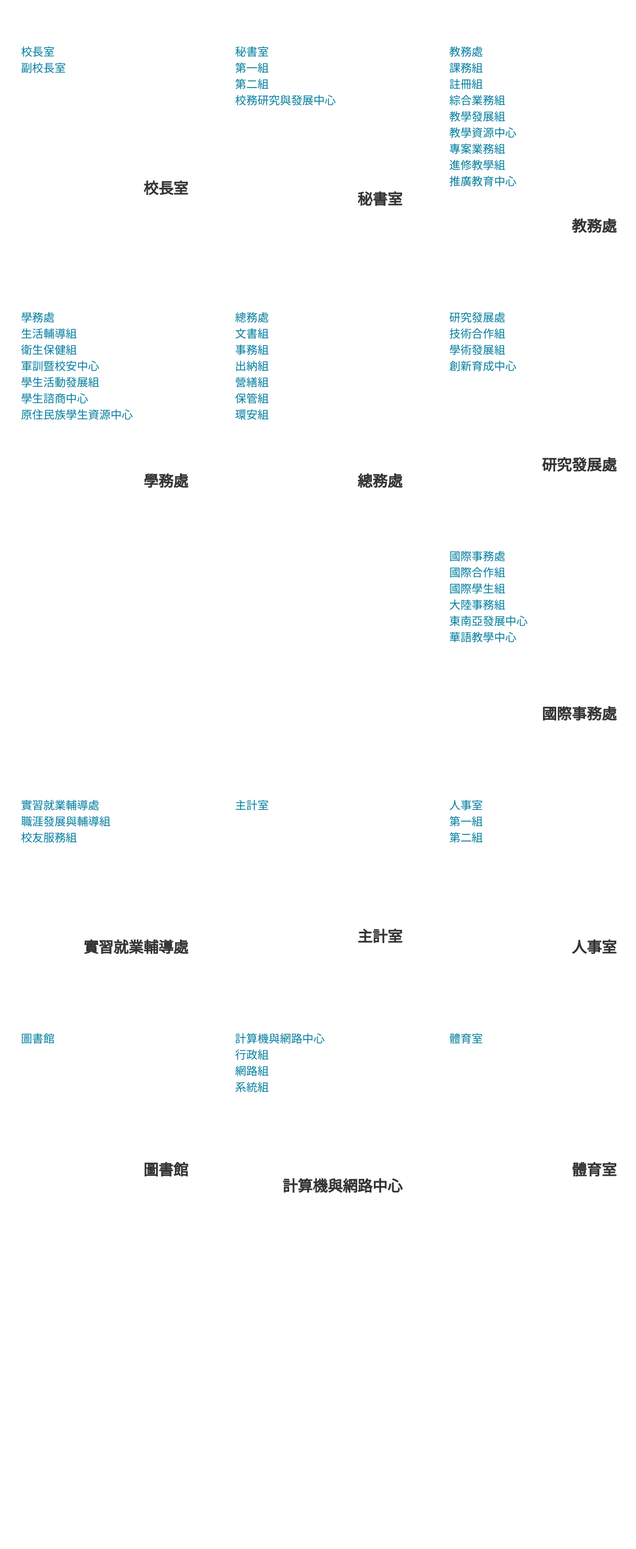
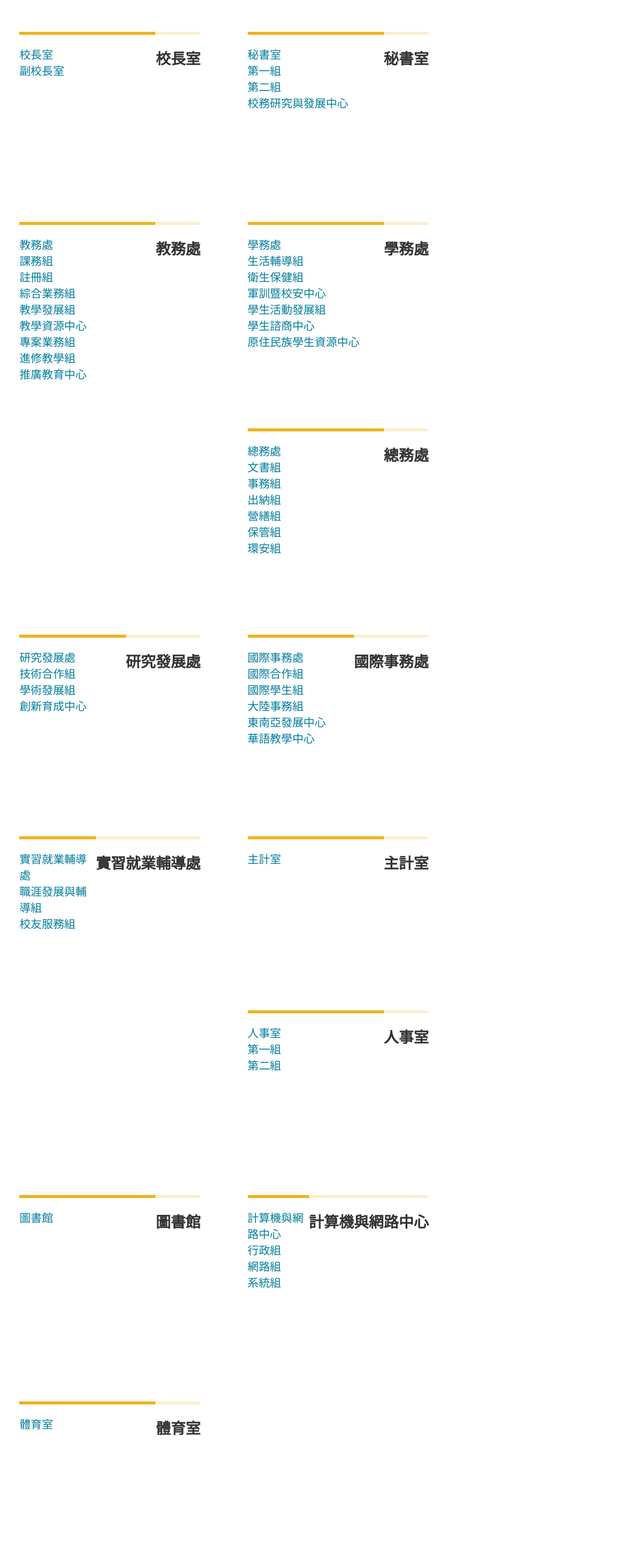
Before and after one commit to karta2341940/gura, a plain HTML site: page backup.html in a window 1280 px wide. Shown: the whole page at 60% size, without its empty margins (155-1215 px from the left). Before the commit the page ends 2052 px from the top, so only its background shows below. Drawn offline with Linux system fonts and the light colour scheme; files that its build step writes are made by us from their sources.

Commit message:
desktop ok

```diff
--- a/backup.html
+++ b/backup.html
@@ -1,7 +1,6 @@
 <link href="/var/file/0/1000/img/3993/desktop.css" rel="stylesheet" type="text/css" media="only screen and (min-width: 768px)">
-<link href="./mobile.css" rel="stylesheet" type="text/css" media="only screen and (min-width: 0px) and (max-width: 320px)">
-<link href="./tablet.css" rel="stylesheet" type="text/css" media="only screen and (min-width: 320px) and (max-width: 768px)">
-
+<link href="/var/file/0/1000/img/3993/mobile.css" rel="stylesheet" type="text/css" media="only screen and (min-width: 0px) and (max-width: 320px)">
+<link href="/var/file/0/1000/img/3993/tablet.css" rel="stylesheet" type="text/css" media="only screen and (min-width: 320px) and (max-width: 768px)">
 
 <div class="outside">
 
@@ -9,6 +8,13 @@
 
     <div class="block ">
 
+        <div class="title">
+
+            <h3 class="ptitle">校長室</h3>
+
+        </div>
+
+        <div class="underline"></div>
 
         <div class="list">
             <br/>
@@ -22,20 +28,21 @@
             <br/>
             <br/>
             <br/>
-        </div>
-
-        <div class="title">
-
-            <h3 class="ptitle">校長室</h3>
 
         </div>
-
 
     </div>
 
 
     <div class="block ">
 
+        <div class="title">
+
+            <h3 class="ptitle">秘書室</h3>
+
+        </div>
+
+        <div class="underline"></div>
 
         <div class="list">
             <br/>
@@ -49,20 +56,21 @@
             <br/>
             <br/>
             <br/>
-        </div>
-
-        <div class="title">
-
-                <h3 class="ptitle">秘書室</h3>
 
         </div>
-
 
     </div>
 
 
     <div class="block ">
 
+
+        <div class="title">
+
+                <h3 class="ptitle">教務處</h3>
+        </div>
+
+        <div class="underline"></div>
 
         <div class="list">
             <br/>
@@ -79,11 +87,6 @@
 
         </div>
 
-        <div class="title">
-
-                <h3 class="ptitle">教務處</h3>
-
-        </div>
 
 
     </div>
@@ -91,6 +94,14 @@
 
     <div class="block ">
 
+
+        <div class="title">
+
+            <h3 class="ptitle">學務處</h3>
+
+        </div>
+
+        <div class="underline"></div>
 
         <div class="list">
             <br/>
@@ -104,14 +115,10 @@
             <br/>
             <br/>
             <br/>
+
         </div>
 
 
-        <div class="title">
-
-                <h3 class="ptitle">學務處</h3>
-
-        </div>
 
 
     </div>
@@ -119,6 +126,13 @@
 
     <div class="block ">
 
+        <div class="title">
+
+            <h3 class="ptitle">總務處</h3>
+
+        </div>
+
+        <div class="underline"></div>
 
         <div class="list">
             <br/>
@@ -132,20 +146,21 @@
             <br/>
             <br/>
             <br/>
-        </div>
-
-        <div class="title">
-
-                <h3 class="ptitle">總務處</h3>
 
         </div>
-
 
     </div>
 
 
     <div class="block ">
 
+        <div class="title">
+
+            <h3 class="ptitle">研究發展處</h3>
+
+        </div>
+
+        <div class="underline"></div>
 
         <div class="list">
             <br/>
@@ -159,20 +174,21 @@
             <br/>
             <br/>
             <br/>
-        </div>
-
-        <div class="title">
-
-                <h3 class="ptitle">研究發展處</h3>
 
         </div>
-
 
     </div>
 
 
     <div class="block ">
 
+        <div class="title">
+
+            <h3 class="ptitle">國際事務處</h3>
+
+        </div>
+
+        <div class="underline"></div>
 
         <div class="list">
             <br/>
@@ -187,22 +203,21 @@
             <br/>
             <br/>
 
-
         </div>
-        <div class="title">
-
-                <h3 class="ptitle">國際事務處</h3>
-
-        </div>
-
 
     </div>
 
 
     <div class="block ">
 
+        <div class="title">
 
-        <div class="list">
+            <h3 class="ptitle">實習就業輔導處</h3>
+        </div>
+
+        <div class="underline"></div>
+
+       <div class="list">
             <br/>
             <a class="al" href="https://ica.nptu.edu.tw/index.php" title="實習就業輔導處(另開新視窗)"><li class="ls">實習就業輔導處</li></a>
             <a class="al" href="https://career.nptu.edu.tw/index.php" title="職涯發展與輔導組(另開新視窗)"><li class="ls">職涯發展與輔導組</li></a>
@@ -215,19 +230,20 @@
             <br/>
             <br/>
 
-
         </div>
-        <div class="title">
-
-                <h3 class="ptitle">實習就業輔導處</h3>
-
-        </div>
-
 
     </div>
 
 
     <div class="block ">
+
+        <div class="title">
+
+            <h3 class="ptitle">主計室</h3>
+
+        </div>
+
+        <div class="underline"></div>
 
         <div class="list">
             <br/>
@@ -241,14 +257,8 @@
             <br/>
             <br/>
             <br/>
-        </div>
-
-        <div class="title">
-
-                <h3 class="ptitle">主計室</h3>
 
         </div>
-
 
     </div>
 
@@ -256,6 +266,13 @@
 
     <div class="block ">
 
+        <div class="title">
+
+            <h3 class="ptitle">人事室</h3>
+
+        </div>
+
+            <div class="underline"></div>
 
             <div class="list">
             <br/>
@@ -269,18 +286,20 @@
             <br/>
             <br/>
             <br/>
-        </div>
-        <div class="title">
-
-                <h3 class="ptitle">人事室</h3>
 
         </div>
-
 
     </div>
 
     <div class="block ">
 
+        <div class="title">
+
+                <h3 class="ptitle">圖書館</h3>
+
+        </div>
+
+        <div class="underline"></div>
 
         <div class="list">
             <br/>
@@ -294,14 +313,8 @@
             <br/>
             <br/>
             <br/>
-        </div>
-
-        <div class="title">
-
-                <h3 class="ptitle">圖書館</h3>
 
         </div>
-
 
     </div>
 
@@ -309,9 +322,15 @@
 
     <div class="block ">
 
+        <div class="title">
+
+            <h3 class="ptitle">計算機與網路中心</h3>
+
+        </div>
+
+        <div class="underline"></div>
 
         <div class="list">
-
             <br/>
             <a class="al" href="https://cnc.nptu.edu.tw/index.php" title="計算機與網路中心(另開新視窗)"><li class="ls">計算機與網路中心</li></a>
             <a class="al" href="https://cnc.nptu.edu.tw/p/412-1007-4133.php" title="行政組(另開新視窗)"><li class="ls">行政組</li></a>
@@ -326,15 +345,18 @@
 
         </div>
 
-            <div class="title">
-
-                <h3 class="ptitle">計算機與網路中心</h3>
-            </div>
-
     </div>
 
 
     <div class="block ">
+
+        <div class="title">
+
+            <h3 class="ptitle">體育室</h3>
+
+        </div>
+
+       <div class="underline"></div>
 
         <div class="list">
             <br/>
@@ -348,12 +370,8 @@
             <br/>
             <br/>
             <br/>
+
         </div>
 
-        <div class="title">
-                <h3 class="ptitle">體育室</h3>
-        </div>
     </div>
-
-
 </div>
--- a/desktop.css
+++ b/desktop.css
@@ -10,8 +10,8 @@
 .outside
 {
     display: block;
-    width: AUTO;
-    margin-left: 11.6vw;
+    width: auto;
+    margin-left: 11.4vw;
     /*
     justify-content: center;
     */
@@ -23,7 +23,7 @@
     margin-top: 1%;
     margin-right: 1%;
     height: auto;
-    width: 25%;
+    width: 27%;
     border-radius: 8pt;
     background-color: #ffffff;
     padding: 3%;
```
Also changed, not shown: nptu.html (+45 -26 lines).
